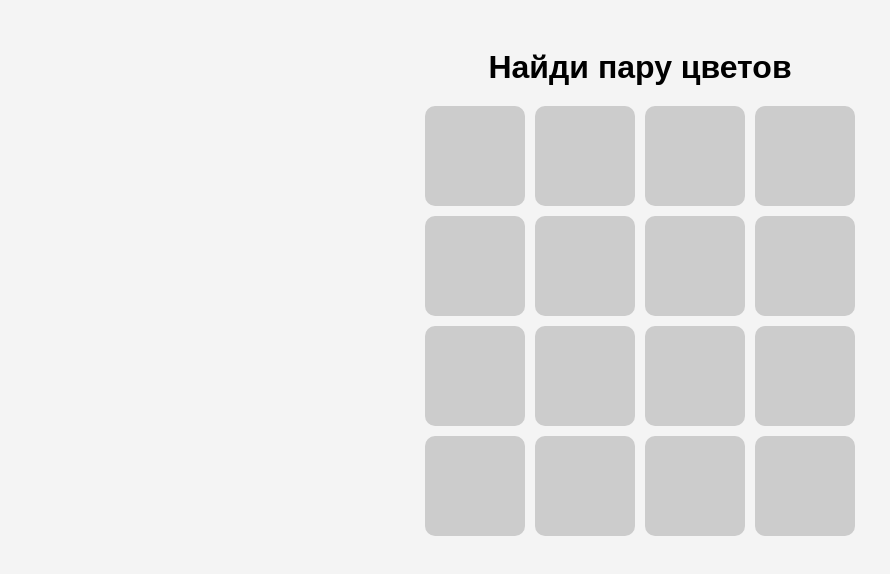
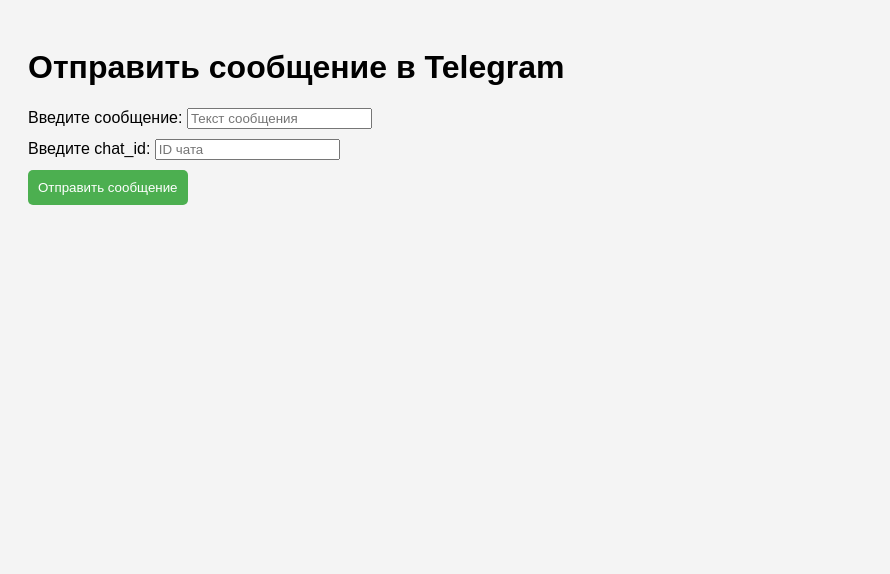
Before and after one commit to hodyrevau/game, a plain HTML site: page index.html in a window 1280 px wide. Shown: the whole page, without its empty margins (0-890 px from the left). Drawn offline with Linux system fonts and the light colour scheme.

Commit message:
Add files via upload
Signed-off-by: hodyrevau <hodyrevaula@gmail.com>

```diff
--- a/index.html
+++ b/index.html
@@ -3,128 +3,79 @@
 <head>
     <meta charset="UTF-8">
     <meta name="viewport" content="width=device-width, initial-scale=1.0">
-    <title>Найди пару цветов</title>
+    <title>Отправить сообщение в Telegram</title>
     <style>
         body {
             font-family: Arial, sans-serif;
-            text-align: center;
+            padding: 20px;
             background-color: #f4f4f4;
-            padding: 20px;
         }
-        h1 {
-            margin-bottom: 20px;
+        input, button {
+            margin-bottom: 10px;
         }
-        .game-board {
-            display: grid;
-            grid-template-columns: repeat(4, 100px);
-            grid-gap: 10px;
-            justify-content: center;
-            margin-top: 20px;
-        }
-        .card {
-            width: 100px;
-            height: 100px;
-            border-radius: 10px;
-            background-color: #ccc;
-            cursor: pointer;
-            transition: all 0.3s;
-        }
-        .card.flipped {
-            background-color: var(--card-color);
-        }
-        .button {
-            margin-top: 20px;
-            padding: 10px 20px;
+        button {
+            padding: 10px;
             background-color: #4CAF50;
             color: white;
             border: none;
             border-radius: 5px;
             cursor: pointer;
         }
-        .hidden {
-            display: none;
-        }
     </style>
 </head>
 <body>
-    <h1>Найди пару цветов</h1>
-    <div class="game-board" id="game-board">
-        <!-- Карточки будут созданы динамически -->
-    </div>
 
-    <button class="button hidden" id="reset-button" onclick="resetGame()">Начать заново</button>
+<h1>Отправить сообщение в Telegram</h1>
 
-    <script>
-        // Массив цветов
-        const colors = ['red', 'blue', 'green', 'yellow', 'purple', 'orange', 'pink', 'cyan'];
-        let shuffledColors = [];
-        let flippedCards = [];
-        let matchedCards = 0;
+<label for="message">Введите сообщение:</label>
+<input type="text" id="message" placeholder="Текст сообщения">
+<br>
 
-        // Функция для начала игры
-        function startGame() {
-            shuffledColors = [...colors, ...colors];
-            shuffledColors = shuffledColors.sort(() => Math.random() - 0.5); // Перемешиваем
+<label for="chatId">Введите chat_id:</label>
+<input type="text" id="chatId" placeholder="ID чата">
+<br>
 
-            const gameBoard = document.getElementById('game-board');
-            gameBoard.innerHTML = ''; // Очищаем старые карточки
+<button onclick="sendMessage()">Отправить сообщение</button>
 
-            shuffledColors.forEach((color, index) => {
-                const card = document.createElement('div');
-                card.classList.add('card');
-                card.setAttribute('data-index', index);
-                card.style.setProperty('--card-color', color);
-                card.addEventListener('click', flipCard);
-                gameBoard.appendChild(card);
-            });
+<p id="result"></p>
+
+<script>
+    function sendMessage() {
+        const message = document.getElementById('message').value;
+        const chatId = document.getElementById('chatId').value;
+
+        if (!message || !chatId) {
+            alert('Пожалуйста, введите сообщение и chat_id!');
+            return;
         }
 
-        // Функция для переворачивания карточки
-        function flipCard(event) {
-            const card = event.target;
+        const token = '7680224993:AAF7dcq7xxgu614qGikNPPNxMcOe0YBwuAY';  // Замените на ваш токен
+        const url = `https://api.telegram.org/bot${token}/sendMessage`;
 
-            if (card.classList.contains('flipped') || flippedCards.length === 2) return;
+        const data = {
+            chat_id: chatId,
+            text: message
+        };
 
-            card.classList.add('flipped');
-            flippedCards.push(card);
+        // Отправка POST-запроса с сообщением
+        fetch(url, {
+            method: 'POST',
+            headers: {
+                'Content-Type': 'application/json',
+            },
+            body: JSON.stringify(data)
+        })
+        .then(response => response.json())
+        .then(data => {
+            document.getElementById('result').innerText = 'Сообщение отправлено успешно!';
+            console.log(data);
+        })
+        .catch(error => {
+            document.getElementById('result').innerText = 'Ошибка при отправке сообщения.';
+            console.error('Ошибка:', error);
+        });
+    }
+</script>
 
-            if (flippedCards.length === 2) {
-                checkForMatch();
-            }
-        }
-
-        // Проверка на совпадение
-        function checkForMatch() {
-            const [card1, card2] = flippedCards;
-
-            if (card1.style.getPropertyValue('--card-color') === card2.style.getPropertyValue('--card-color')) {
-                matchedCards++;
-                flippedCards = [];
-                if (matchedCards === colors.length) {
-                    setTimeout(() => {
-                        alert('Поздравляем! Вы выиграли!');
-                        document.getElementById('reset-button').classList.remove('hidden');
-                    }, 500);
-                }
-            } else {
-                setTimeout(() => {
-                    card1.classList.remove('flipped');
-                    card2.classList.remove('flipped');
-                    flippedCards = [];
-                }, 1000);
-            }
-        }
-
-        // Функция для сброса игры
-        function resetGame() {
-            matchedCards = 0;
-            flippedCards = [];
-            startGame();
-            document.getElementById('reset-button').classList.add('hidden');
-        }
-
-        // Запуск игры
-        startGame();
-    </script>
 </body>
 </html>
```
